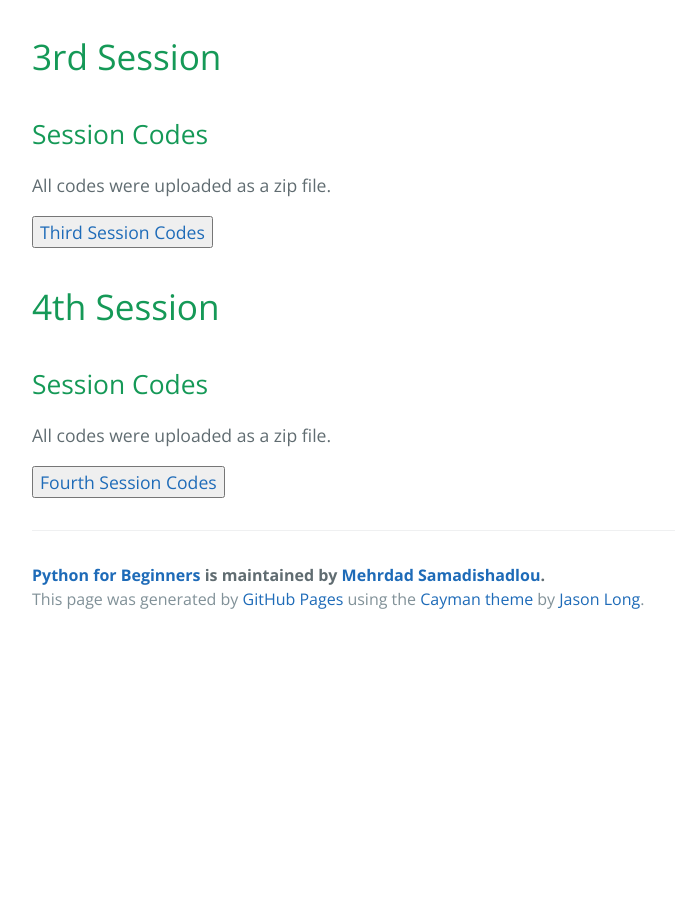
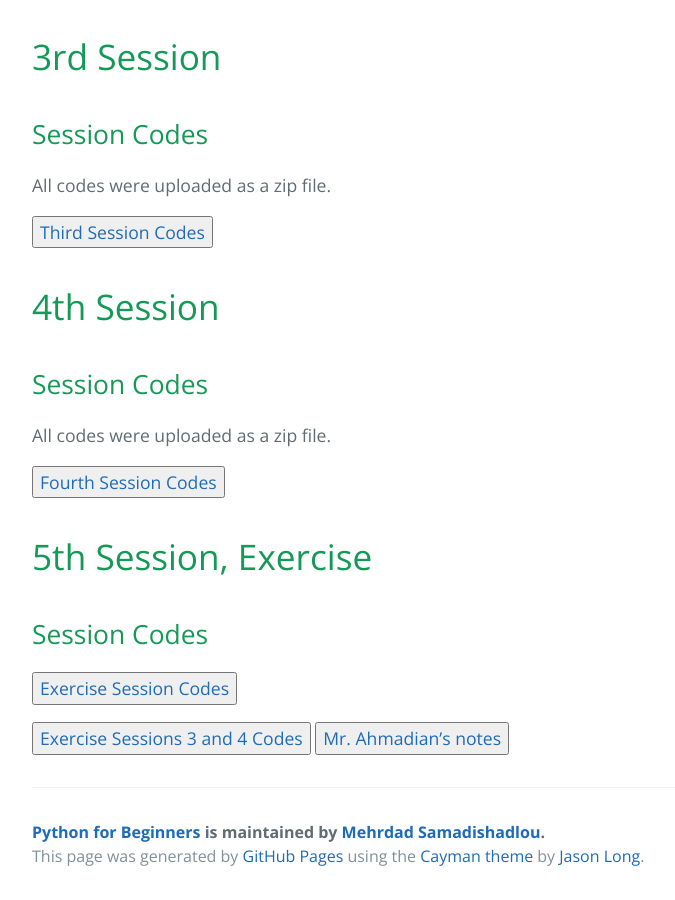
Before and after one commit to MehrdadSamadishadlou/Python_for_Beginners, a Jekyll site: the page built from materials.md, in a window 1280 px wide and 900 px high, scrolled down 2351 px. Shown: the whole window, without its empty margins (192-867 px from the left). Built offline with Jekyll 4.4.1, drawn with Linux system fonts in a browser that asks for light colours; before the commit the page ends 2994 px from its top, so only the background shows below that.

Commit message:
exercise session

```diff
--- a/materials.md
+++ b/materials.md
@@ -100,17 +100,17 @@ All codes were uploaded as a zip file.
 
 <a href="https://drive.google.com/file/d/1_XGW7vzUY_h3DbFGebAvBv2lHi59_Dwt/view?usp=drive_link" target="_blank"><button>Fourth Session Codes</button></a>
 
-<!--
-# Exercise Sessions 1-4
 
-## Session Codes and Notes
+# 5th Session, Exercise
 
-<a href="https://drive.google.com/file/d/1rVaHwsHf1ay8_A3M8mIHAEQtKl2Vrv7O/view?usp=sharing" target="_blank"><button>Exercise Sessions 1 and 2 Codes</button></a> <a href="https://drive.google.com/file/d/1NcczipgceGW2nEoF-u8Nsn83bW5Moieu/view?usp=sharing" target="_blank"><button>Mr. Ahmadian's notes</button></a>
+## Session Codes
+
+<a href="https://drive.google.com/file/d/1_XOIWo-rsur4W8Vr-s-AkZB-E-B3axr5/view?usp=drive_link" target="_blank"><button>Exercise Session Codes</button></a>
 
 
 <a href="https://drive.google.com/file/d/1zJZ2Gj47ivufe5sB5S240FIOaepBWXIH/view?usp=sharing" target="_blank"><button>Exercise Sessions 3 and 4 Codes</button></a> <a href="https://drive.google.com/file/d/1uFwkAbNC3U9XEmuSaCGz5ZD0ggGGoUIQ/view?usp=sharing" target="_blank"><button>Mr. Ahmadian's notes</button></a>
 
-
+<!--
 # 5. Fifth Session
 
 ## Session Codes
```
